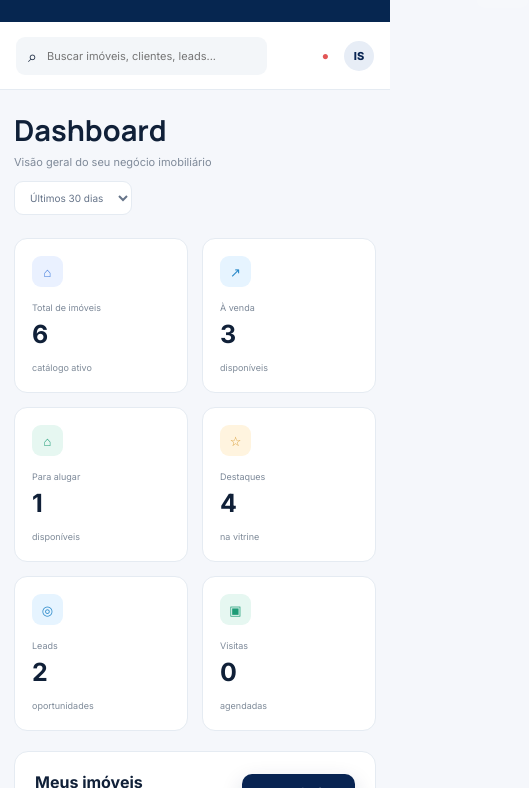
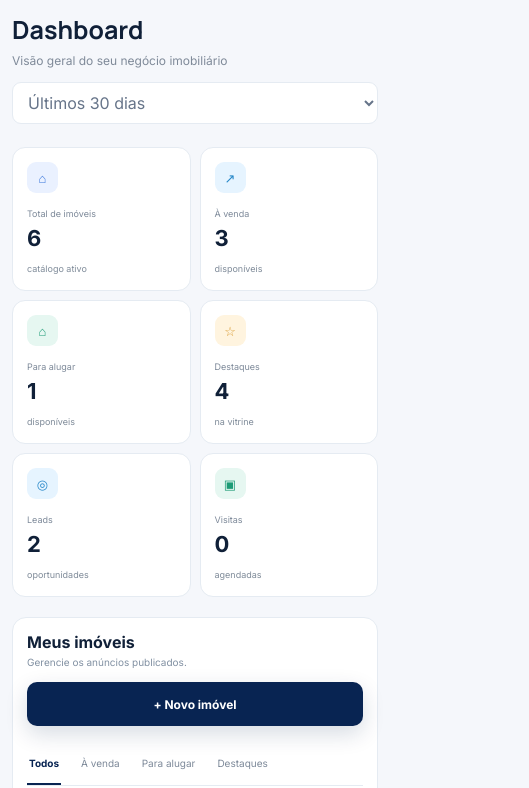
Before and after one commit to douglasamarante-bip/is22-imoveis, a website: page admin.html in a window 390 px wide. Shown: the part 70-858 px from the top of the page, 529 px wide, since content can reach past the window. Drawn offline with Linux system fonts and the light colour scheme; no server answers; sample sign-in values are in the browser's storage.

Commit message:
Ativa layout mobile em admin.html

```diff
--- a/admin.html
+++ b/admin.html
@@ -11,6 +11,7 @@
   <link rel="stylesheet" href="css/experience-editor.css" />
   <link rel="stylesheet" href="css/v2.css" />
   <script src="js/auth.js"></script><script>if(!IS22Auth.requireAuth()) throw new Error("auth");</script>
+  <link rel="stylesheet" href="css/mobile.css" />
 </head>
 <body class="admin-body">
   <aside class="sidebar">
@@ -221,5 +222,6 @@
   <script src="js/settings.js"></script>
   <script src="js/data.js"></script>
   <script src="js/admin.js"></script>
+  <script src="js/mobile.js"></script>
 </body>
 </html>
```
